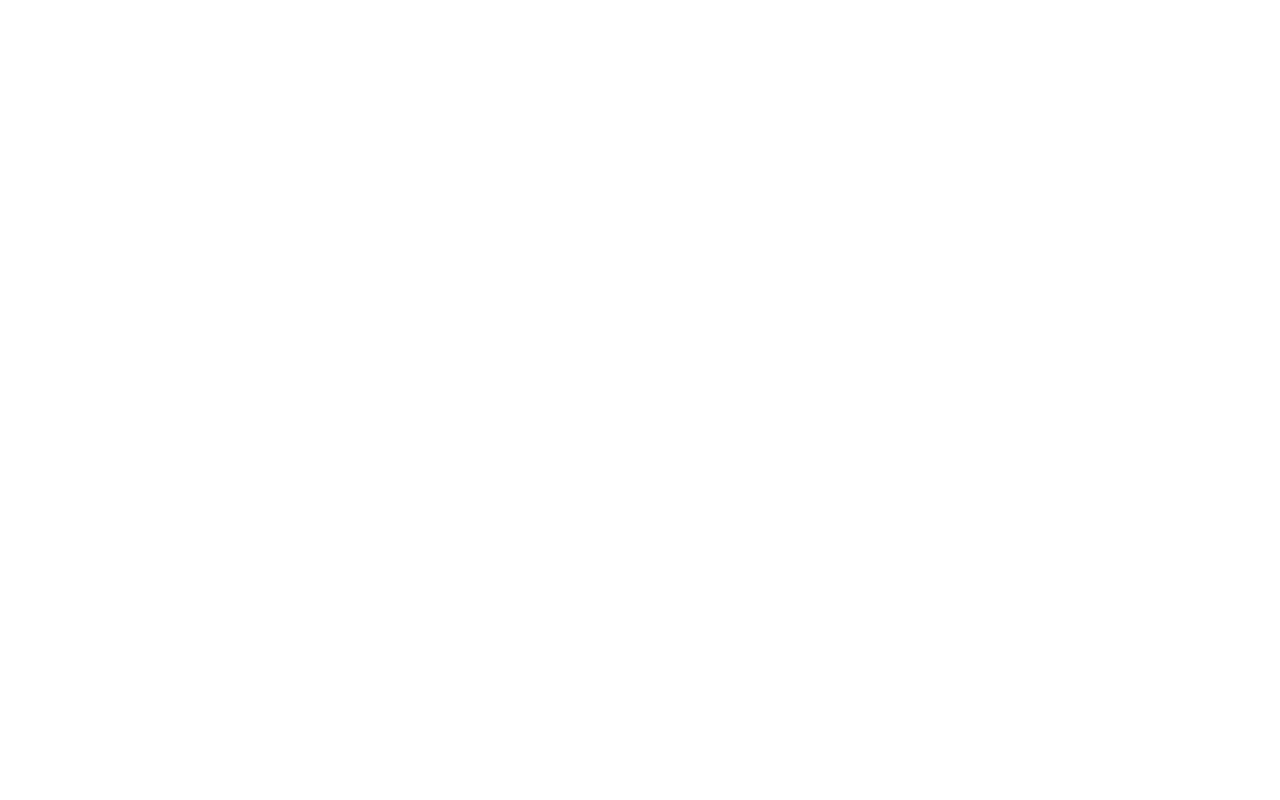
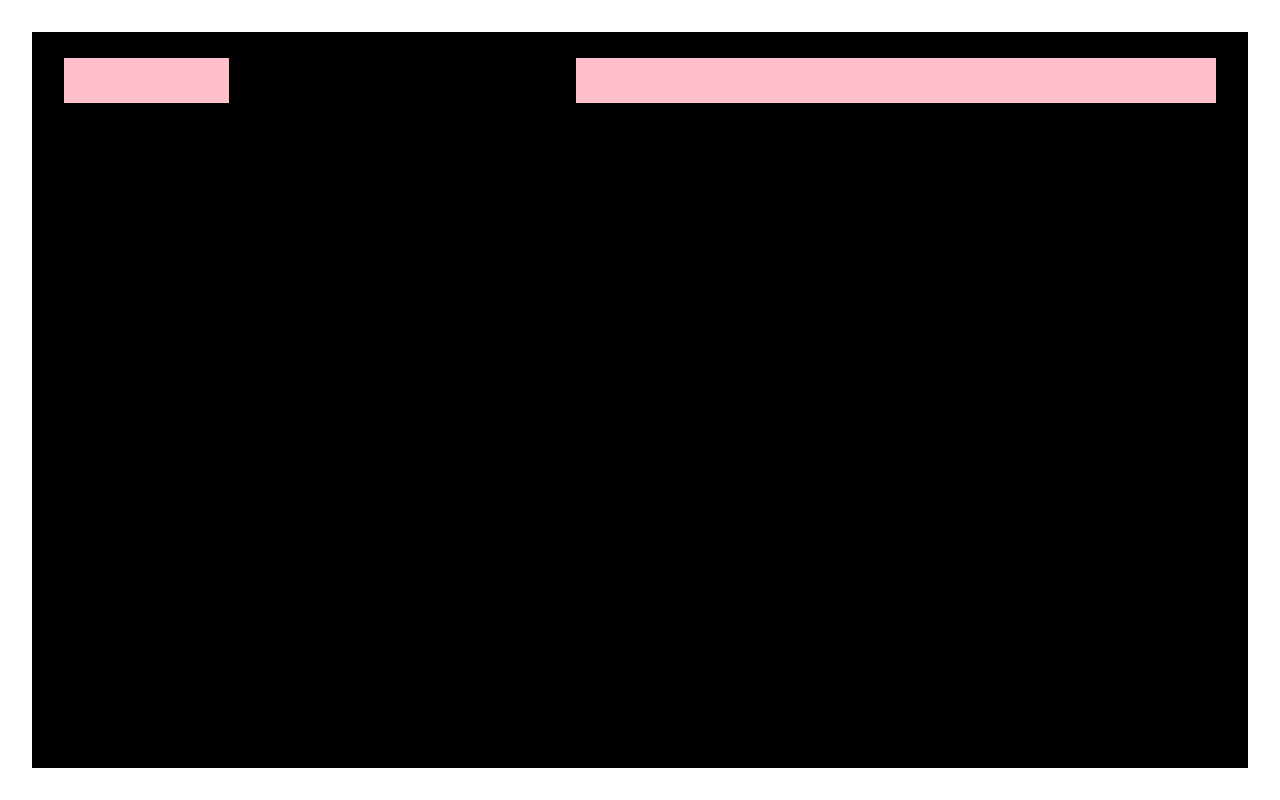
Before and after one commit to LindaSabina/Projekt-3---Uppgift, a plain HTML site: page index.html in a window 1280 px wide. Drawn offline with Linux system fonts and the light colour scheme.

Commit message:
Add basic structure for header and hero

```diff
--- a/index.html
+++ b/index.html
@@ -4,12 +4,45 @@
     <meta charset="UTF-8">
     <meta http-equiv="X-UA-Compatible" content="IE=edge">
     <meta name="viewport" content="width=device-width, initial-scale=1.0">
-    <title>SCSS - BASE</title>
+    <title>Beartour - Your traveling agent</title>
     <link rel="stylesheet" href="style.css">
 </head>
 <body>
 
+<div class="containter">
 
+    <!-- Header -->
+    <header class="site-header">
+
+        <div class="site-header__inner">
+
+            <!-- Logo -->
+            <a href="index.html" class="site-header__branding">
+
+            </a>
+
+            <!-- Menu -->
+            <nav class="menu">
+
+            </nav>
+
+        </div>
+
+    </header>
+
+    <!-- Hero -->
+    <section class="hero">
+
+        <div class="hero__inner">
+
+        </div>
+
+    </section>
+
+
+    <!-- Your Sections here... -->
+
+</div>
 
 </body>
 </html>
--- a/src/scss/layout/_header.scss
+++ b/src/scss/layout/_header.scss
@@ -0,0 +1,20 @@
+.site-header {
+    position: fixed;
+    height: 160px;
+    width: 100%;
+    display: grid;
+    padding: 0 var(--gap-xl);
+
+    &__inner {
+        display: flex;
+        justify-content: space-between;
+        align-items: center;
+    }
+
+    &__branding {
+        width: 165px; // temp
+        height: 45px; // temp
+        background-color: pink; // temp
+        display: block;
+    }
+}
--- a/src/scss/layout/_nav.scss
+++ b/src/scss/layout/_nav.scss
@@ -0,0 +1,5 @@
+.menu {
+    width: 640px; // temp
+    height: 45px;  // temp
+    background-color: pink;  //temp
+}
--- a/src/scss/pages/home/_hero.scss
+++ b/src/scss/pages/home/_hero.scss
@@ -0,0 +1,10 @@
+.hero {
+    background-color: var(--color-light);
+    height: 100vh;
+    display: grid;
+    padding: 32px;
+
+    &__inner {
+        background-color: #000; // temp
+    }
+}
--- a/src/scss/utilities/_globals.scss
+++ b/src/scss/utilities/_globals.scss
@@ -1,7 +1,7 @@
 :root {
 
     --section-gap: 8rem;
-    --section-gap-inner: calc( var(--section-gap) * 0.75 )
+    --section-gap-inner: calc( var(--section-gap) * 0.75 );
 
     --gap-xl: 4rem;
     --gap-l: 3rem;
@@ -30,7 +30,7 @@
     --color-accent-800: #02668a;
     --color-accent-900: #02668a;
 
-    --color-light: #efead8;
+    --color-light: #fff;
     --color-light-200: #efead8;
     --color-light-300: #efead8;
     --color-light-400: #efead8;
@@ -55,4 +55,7 @@
     --font-size-5: calc( var(--font-size-4) * var(--font-scale) );
     --font-size-6: calc( var(--font-size-5) * var(--font-scale) );
 
+    // Containers
+    --grid-container: [full-start] minmax(32px, 1fr) [inner-start] minmax(0, 75rem) [inner-end] minmax(32px, 1fr) [full-end];
+
 }
```
Also changed, not shown: style.css, 2 other files.
